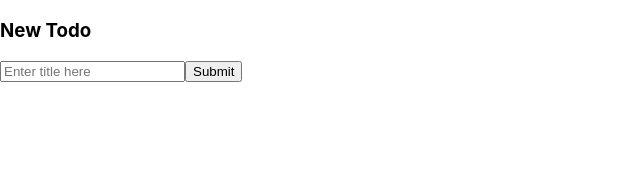
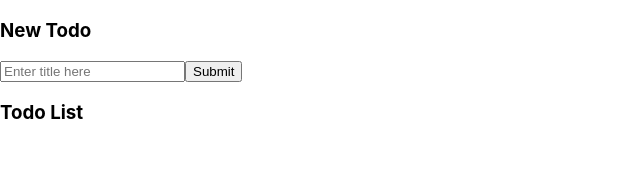
Before and after one commit to wveit/next-todo, a Next.js app: page / in a window 1280 px wide. Shown: the top 191 px of the page, without its empty margins (0-640 px from the left). Built offline with nearby package versions, Linux system fonts and the light colour scheme.

Commit message:
Add TodoList

```diff
--- /dev/null
+++ b/components/TodoList.js
@@ -0,0 +1,14 @@
+export function TodoList({ todos }) {
+    return (
+        <div className='TodoList'>
+            <h3>Todo List</h3>
+            {todos.map((todo, index) => (
+                <div key={index}>{todo.title}</div>
+            ))}
+        </div>
+    );
+}
+
+TodoList.defaultProps = {
+    todos: [],
+};
--- a/pages/index.js
+++ b/pages/index.js
@@ -1,9 +1,18 @@
 import Head from 'next/head';
+import { useState } from 'react';
 import { NewTodoForm } from '../components/NewTodoForm';
+import { TodoList } from '../components/TodoList';
 
 export default function Home() {
+    const [todos, setTodos] = useState([]);
+
     function handleNewTodo(todo) {
-        console.log(todo);
+        const newTodo = {
+            id: Date.now(),
+            title: todo,
+        };
+
+        setTodos([...todos, newTodo]);
     }
 
     return (
@@ -12,6 +21,7 @@ export default function Home() {
                 <title>Todo App</title>
             </Head>
             <NewTodoForm onNewTodo={handleNewTodo} />
+            <TodoList todos={todos} />
         </>
     );
 }
```
